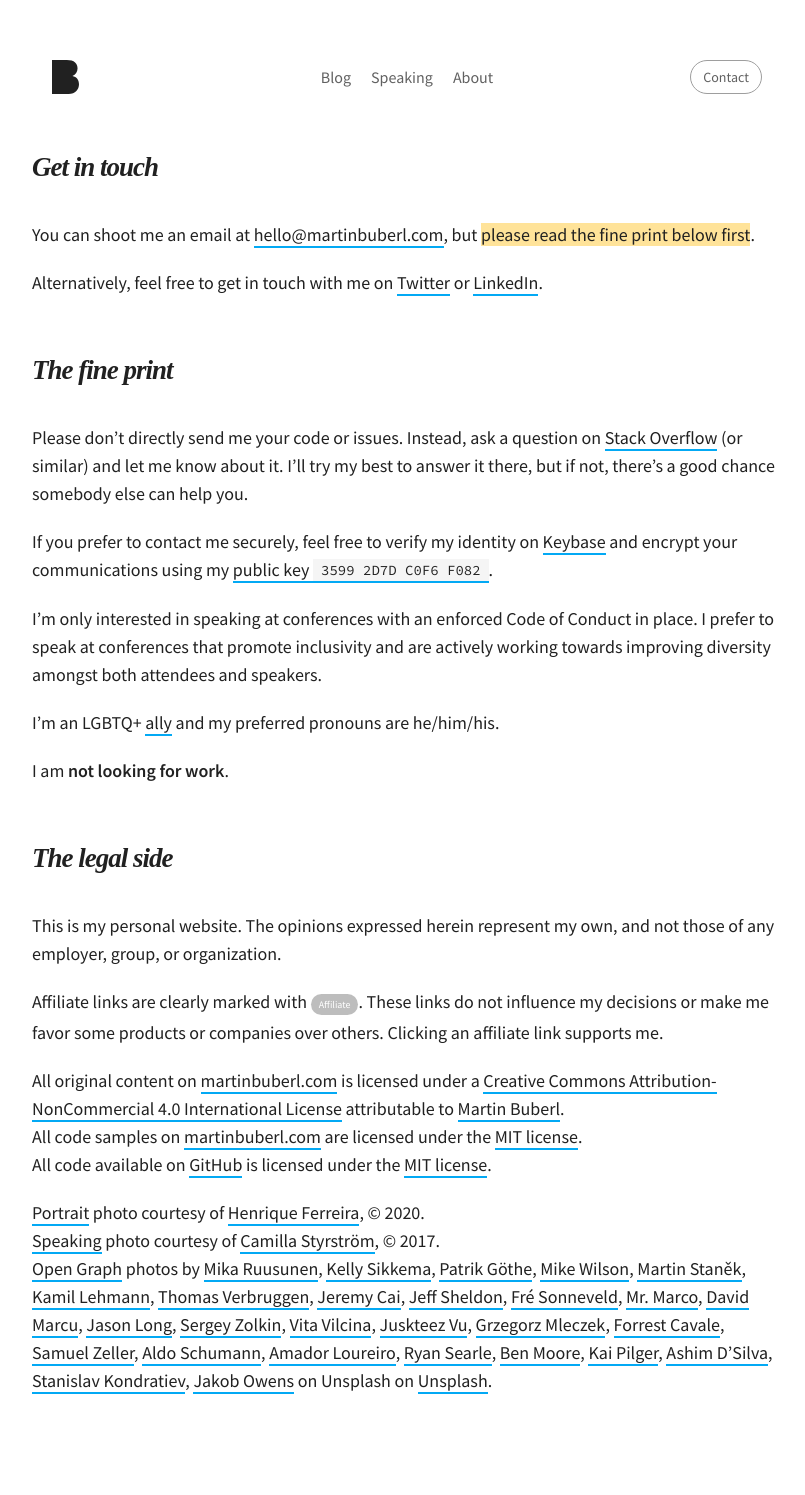
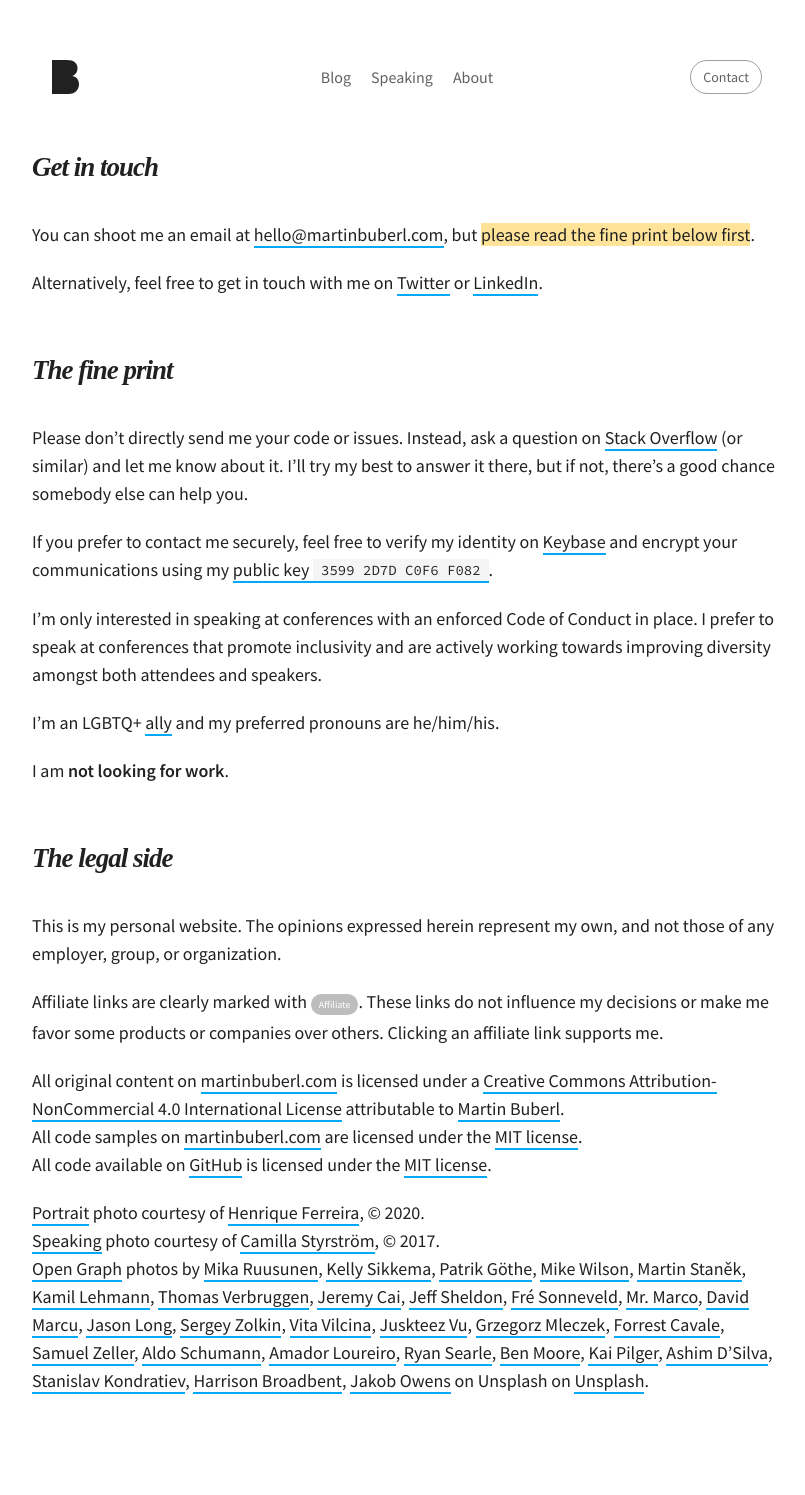
Before and after one commit to martinbuberl/martinbuberl.github.io, a Jekyll site: the page built from docs/contact.md, in a window 1280 px wide. Shown: the whole page, without its empty margins (233-1038 px from the left). Built offline with Jekyll 4.4.1, drawn with Linux system fonts in a browser that asks for light colours; nearby versions of some CDN libraries; some web fonts are replaced.

Commit message:
Added pic

```diff
--- a/docs/contact.md
+++ b/docs/contact.md
@@ -63,4 +63,5 @@ target="_blank" href="https://unsplash.com/photos/pJILiyPdrXI">Ben Moore</a>, <a
 target="_blank" href="https://unsplash.com/photos/1k3vsv7iIIc">Kai Pilger</a>, <a
 target="_blank" href="https://unsplash.com/photos/WeYamle9fDM">Ashim D’Silva</a>, <a
 target="_blank" href="https://unsplash.com/photos/MdexOj4D-MU">Stanislav Kondratiev</a>, <a
+target="_blank" href="https://unsplash.com/photos/c3YpscwJb04">Harrison Broadbent</a>, <a
 target="_blank" href="https://unsplash.com/photos/1_0KyvVdtP4">Jakob Owens</a> on Unsplash on <a target="_blank" rel="license" href="https://unsplash.com/license">Unsplash</a>.
```
